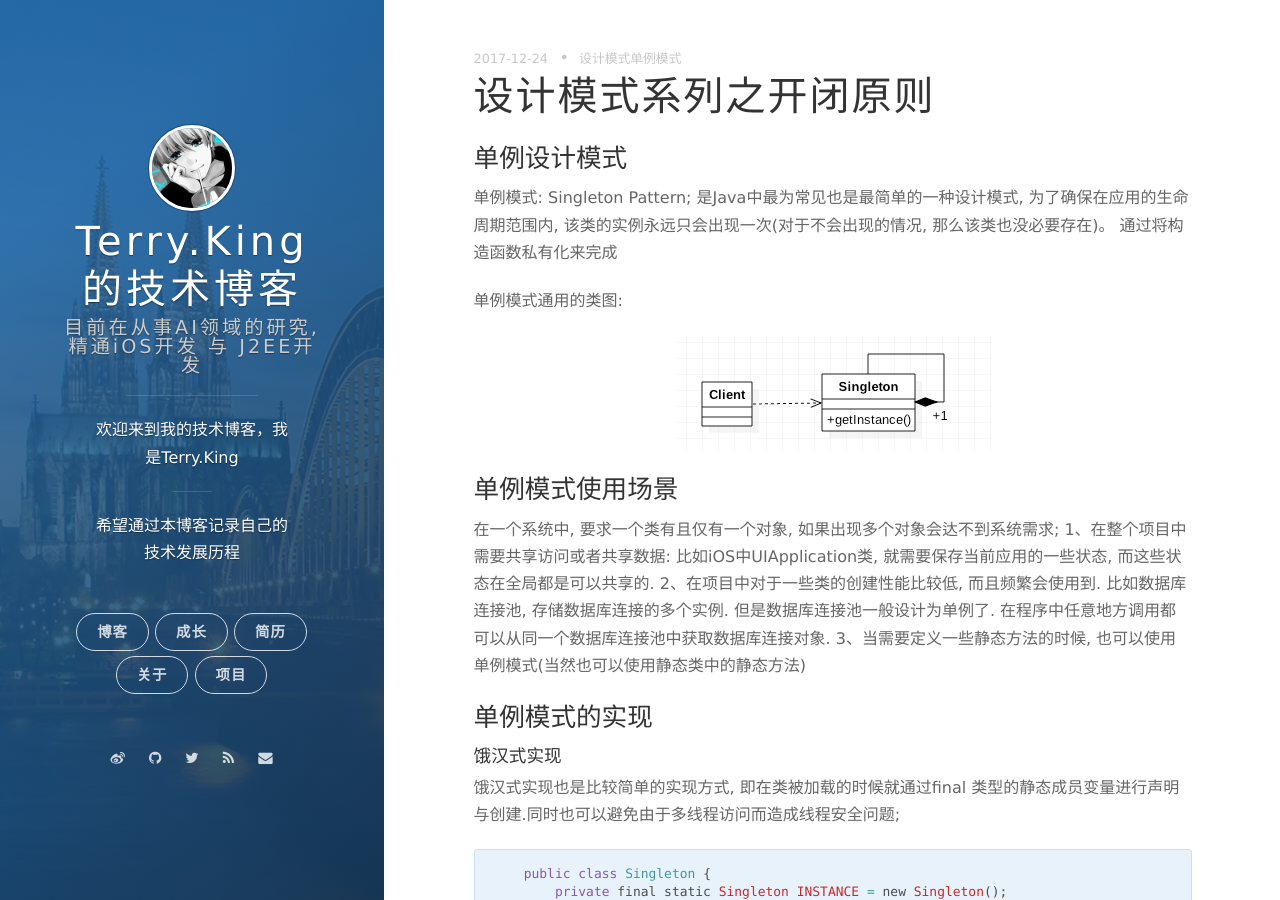
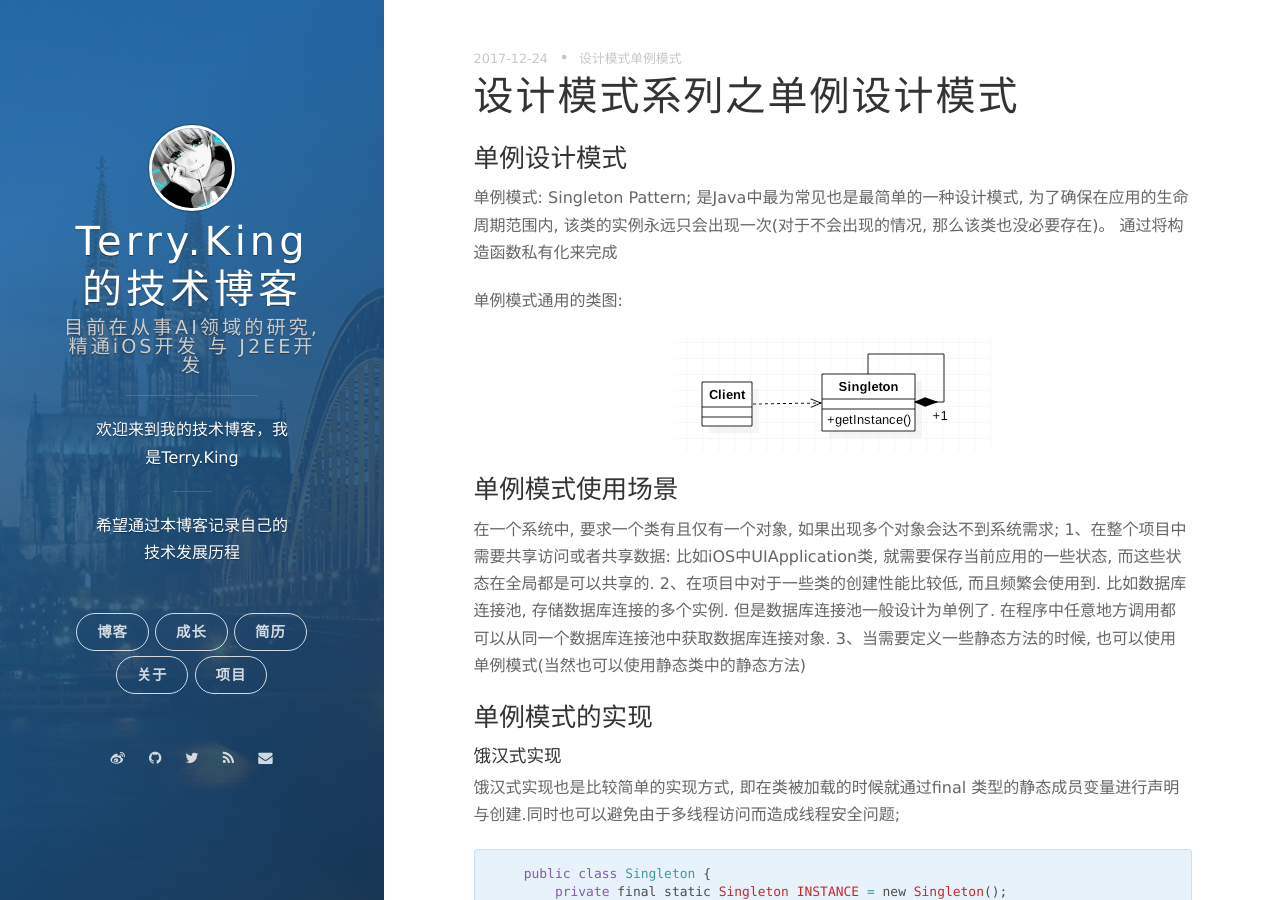
Before and after one commit to terryKing1992/terryKing1992.github.io, a Jekyll site: the page built from _posts/2017-12-24-design-pattern-tutorial-singleton.md, in a window 1280 px wide and 900 px high. Built offline with Jekyll 4.4.1, drawn with Linux system fonts in a browser that asks for light colours; nearby versions of some CDN libraries; comment, search, counter and statistics services are not loaded.

Commit message:
Update 2017-12-24-design-pattern-tutorial-singleton.md

```diff
--- a/_posts/2017-12-24-design-pattern-tutorial-singleton.md
+++ b/_posts/2017-12-24-design-pattern-tutorial-singleton.md
@@ -1,6 +1,6 @@
 ---
 layout: post
-title: 设计模式系列之开闭原则
+title: 设计模式系列之单例设计模式
 date: 2017-12-24 20:49:00
 tags: [设计模式, 单例模式]
 ---
```
